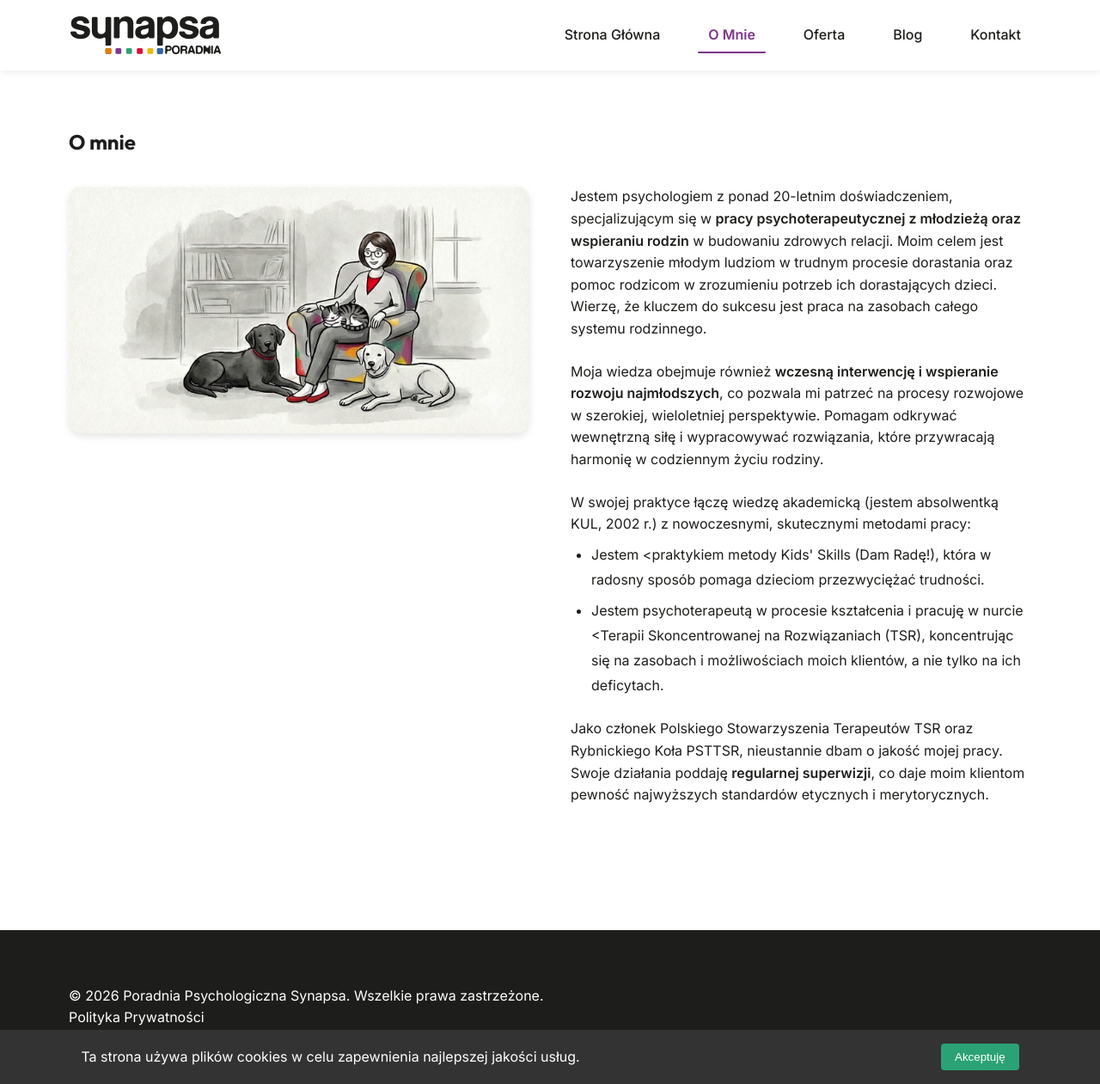
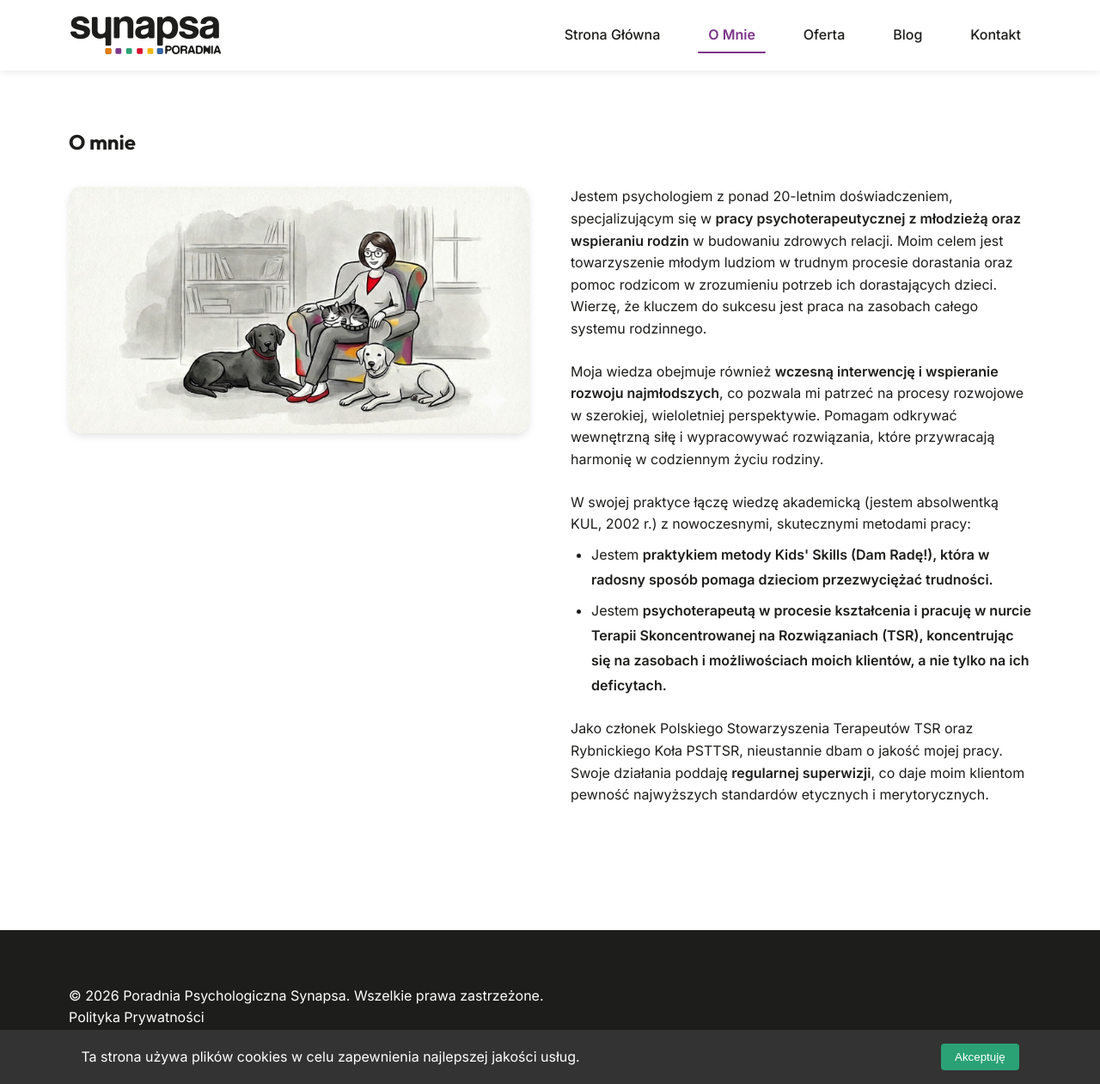
Before and after one commit to str0k3/nowa-poradnia-synapsa.pl, a Jekyll site: the page built from o-mnie.md, in a window 1280 px wide and 1261 px high. Shown: the whole window at 86% size. Built offline with Jekyll 4.4.1, drawn with Linux system fonts in a browser that asks for light colours.

Commit message:
Bold key phrases and correct a typo in o-mnie.md

```diff
--- a/o-mnie.md
+++ b/o-mnie.md
@@ -22,8 +22,8 @@
                    W swojej praktyce łączę wiedzę akademicką (jestem absolwentką KUL, 2002 r.) z nowoczesnymi, skutecznymi metodami pracy:
                 </p>
                 <ul style="margin-bottom: 1.5rem; margin-left: 1.5rem; line-height: 1.8;">
-                   <li style="margin-bottom: 0.5rem;">Jestem <praktykiem metody Kids' Skills (Dam Radę!), która w radosny sposób pomaga dzieciom przezwyciężać trudności.</li>
-                   <li style="margin-bottom: 0.5rem;">Jestem psychoterapeutą w procesie kształcenia i pracuję w nurcie <Terapii Skoncentrowanej na Rozwiązaniach (TSR), koncentrując się na zasobach i możliwościach moich klientów, a nie tylko na ich deficytach.</li>
+                   <li style="margin-bottom: 0.5rem;">Jestem <strong>praktykiem metody Kids' Skills (Dam Radę!), która w radosny sposób pomaga dzieciom przezwyciężać trudności.</strong></li>
+                   <li style="margin-bottom: 0.5rem;">Jestem <strong>psychoterapeutą w procesie kształcenia i pracuję w nurcie Terapii Skoncentrowanej na Rozwiązaniach (TSR), koncentrując się na zasobach i możliwościach moich klientów, a nie tylko na ich deficytach.</strong></li>
                 </ul>
                 <p style="margin-bottom: 1rem;">
                     Jako członek Polskiego Stowarzyszenia Terapeutów TSR oraz Rybnickiego Koła PSTTSR, nieustannie dbam o jakość mojej pracy. Swoje działania poddaję <strong>regularnej superwizji</strong>, co daje moim klientom pewność najwyższych standardów etycznych i merytorycznych.
```
